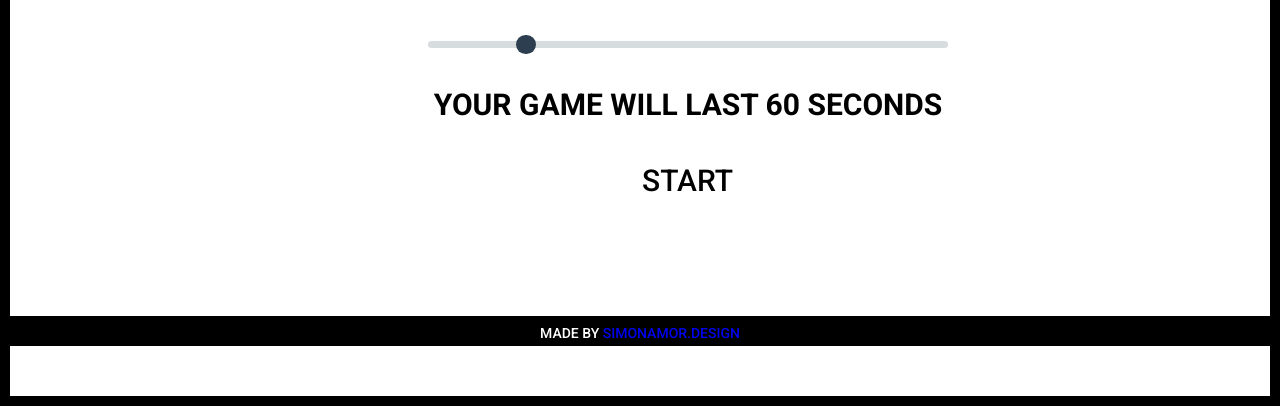
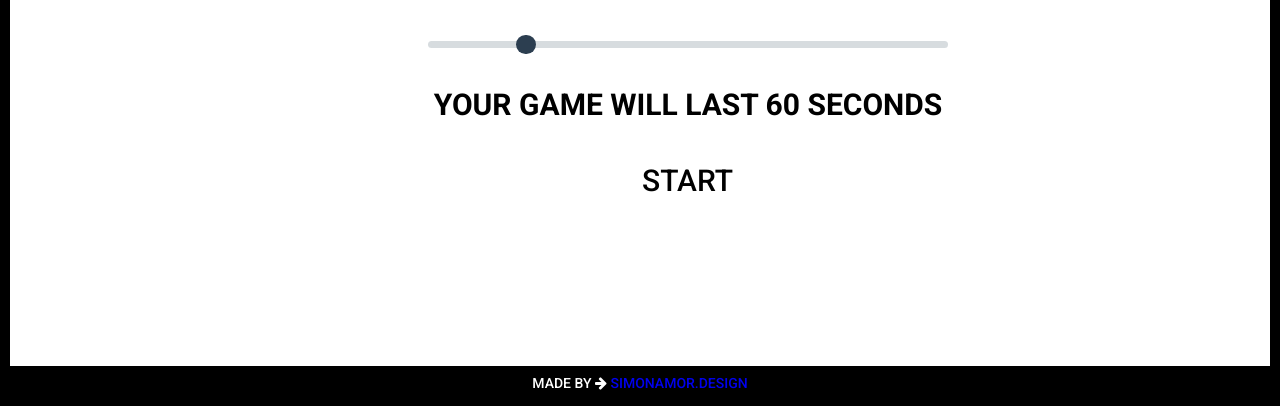
Before and after one commit to simonrramor/project-0, a PHP site: page / in a window 1280 px wide. Shown: the part 571-977 px from the top of the page. Run offline with PHP 8.4, Linux system fonts and the light colour scheme; some libraries are stand-ins or nearby versions; some web fonts are replaced.

Commit message:
footer now works

```diff
--- a/index.html
+++ b/index.html
@@ -130,7 +130,8 @@
 
 
     </main>
-    <footer> MADE BY <a href="http://www.simonamor.design" target="_blank"> SIMONAMOR.DESIGN </a> </footer>
+    <footer> MADE BY    <i class="fa fa-arrow-right" aria-hidden="true"></i>
+ <a href="http://www.simonamor.design" target="_blank">    SIMONAMOR.DESIGN </a> </footer>
 
   </body>
   </html>
--- a/src/scss/main.scss
+++ b/src/scss/main.scss
@@ -625,8 +625,9 @@ footer {
   height: 30px;
   background-color: black;
   color: white;
-  position: relative;
-  top: 63px;
+  position: absolute;
+  bottom: 0;
+  width: 100%;
   padding: 10px;
 
   & a {
```
Also changed, not shown: public/css/main.css.
